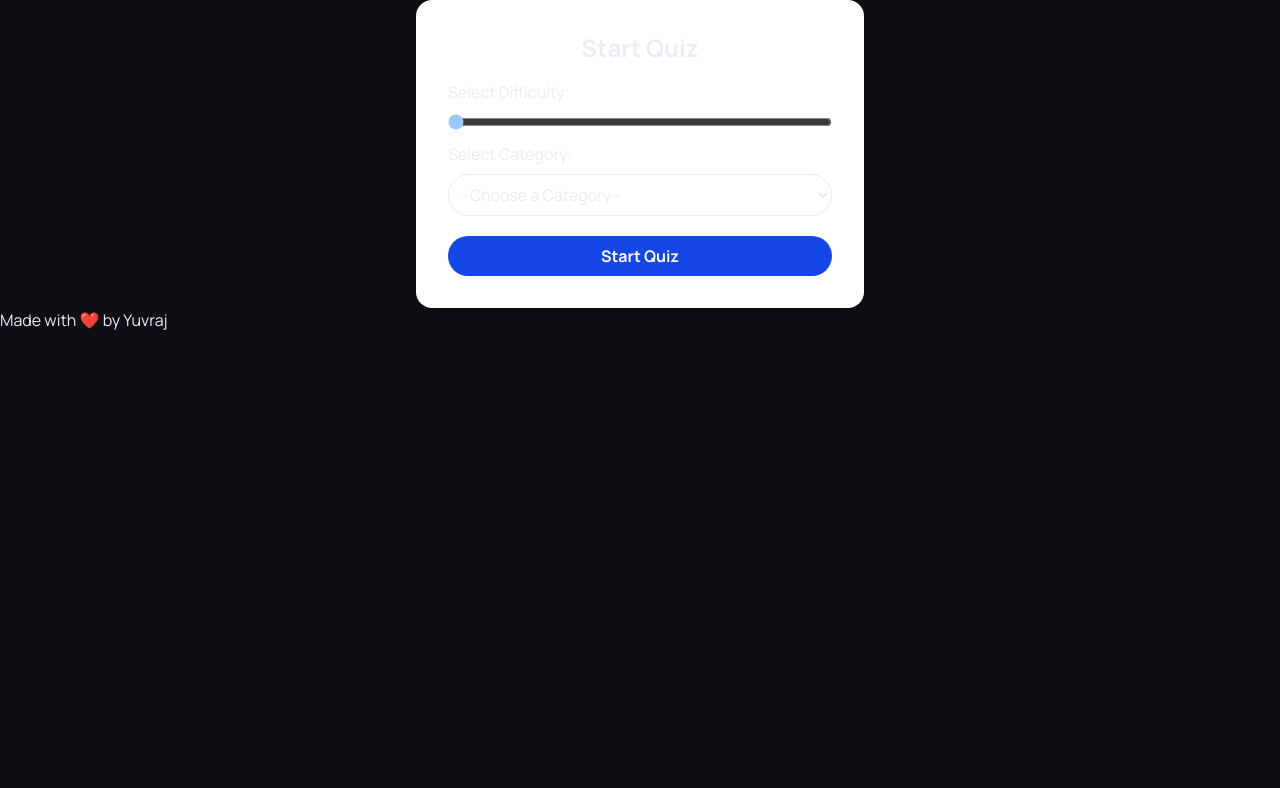
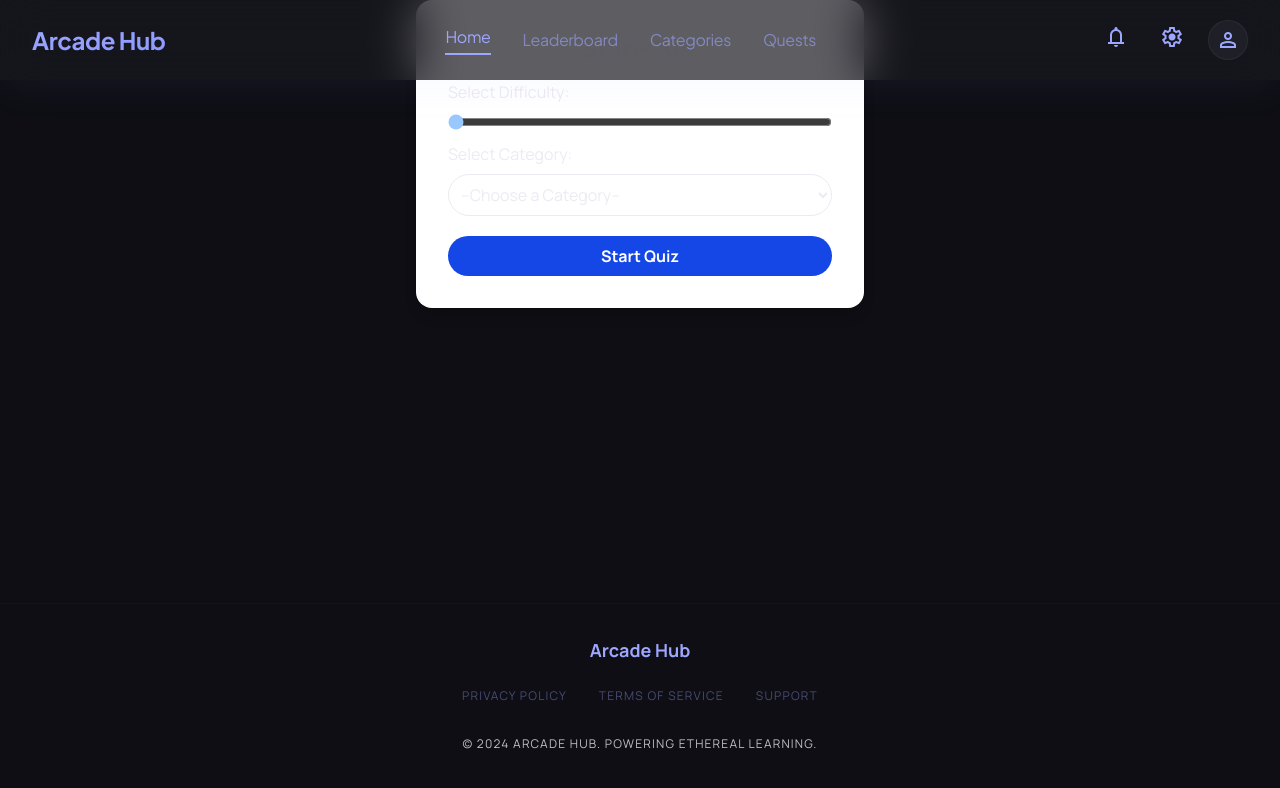
Before and after one commit to yuvrajsingh0125/React-Quiz-app, a React (Vite) app: page / in a window 1280 px wide. Shown: the top 788 px of the page. Built offline with nearby package versions, Linux system fonts and the light colour scheme.

Commit message:
feat: redesign App shell with dark TopNav and Footer components

```diff
--- a/src/App.jsx
+++ b/src/App.jsx
@@ -1,24 +1,78 @@
-import { useState , useEffect } from "react";
-import { Outlet } from "react-router-dom";
-import './App.css'
-import QuizHomePage from "./games/quiz/QuizHomePage.jsx";
+import { Outlet, Link, useLocation } from "react-router-dom";
 import "./App.css";
-import { motion } from "framer-motion";
-import QuizPlay from "./games/quiz/QuizPlay.jsx";
-import { account } from "./services/appwrite.jsx";
-import QuizResult from "./games/quiz/QuizResult.jsx";
+
+const NAV_LINKS = [
+  { label: "Home", to: "/" },
+  { label: "Leaderboard", to: "#" },
+  { label: "Categories", to: "#" },
+  { label: "Quests", to: "#" },
+];
+
+function TopNav() {
+  const { pathname } = useLocation();
+  return (
+    <nav className="fixed top-0 w-full z-50 bg-[#191920]/70 backdrop-blur-xl shadow-[0_8px_40px_rgba(157,167,255,0.06)] h-20">
+      <div className="flex justify-between items-center px-8 h-full w-full max-w-7xl mx-auto font-[Plus_Jakarta_Sans] tracking-tight">
+        <Link to="/" className="text-2xl font-bold bg-gradient-to-br from-[#9da7ff] to-[#8c98ff] bg-clip-text text-transparent">
+          Arcade Hub
+        </Link>
+        <div className="hidden md:flex items-center gap-8">
+          {NAV_LINKS.map(({ label, to }) => (
+            <Link
+              key={label}
+              to={to}
+              className={`transition-colors ${
+                pathname === to
+                  ? "text-[#9da7ff] border-b-2 border-[#9da7ff] pb-1"
+                  : "text-[#9da7ff]/60 hover:text-[#9da7ff]"
+              }`}
+            >
+              {label}
+            </Link>
+          ))}
+        </div>
+        <div className="flex items-center gap-4">
+          <button className="p-2 text-[#9da7ff] hover:bg-[#1f1f27] rounded-full transition-all duration-300">
+            <span className="material-symbols-outlined">notifications</span>
+          </button>
+          <button className="p-2 text-[#9da7ff] hover:bg-[#1f1f27] rounded-full transition-all duration-300">
+            <span className="material-symbols-outlined">settings</span>
+          </button>
+          <div className="w-10 h-10 rounded-full bg-[#1f1f27] border border-[#48474e]/30 overflow-hidden flex items-center justify-center">
+            <span className="material-symbols-outlined text-[#9da7ff]">person</span>
+          </div>
+        </div>
+      </div>
+    </nav>
+  );
+}
+
+function Footer() {
+  return (
+    <footer className="bg-[#0e0e14] w-full py-12">
+      <div className="bg-[#131319] h-px w-full mb-8" />
+      <div className="flex flex-col items-center justify-center text-center px-6 font-[Manrope] text-xs uppercase tracking-widest">
+        <div className="font-bold text-[#9da7ff] mb-6 text-lg tracking-normal normal-case">Arcade Hub</div>
+        <div className="flex gap-8 mb-8">
+          {["Privacy Policy", "Terms of Service", "Support"].map((l) => (
+            <a key={l} href="#" className="text-[#9da7ff]/40 hover:text-[#9da7ff] transition-colors hover:underline decoration-[#bc87fe]">{l}</a>
+          ))}
+        </div>
+        <p className="opacity-80">© 2024 Arcade Hub. Powering Ethereal Learning.</p>
+      </div>
+    </footer>
+  );
+}
 
 function App() {
-
   return (
-    <>
-    <div className="app">
-      <Outlet />
+    <div className="min-h-screen flex flex-col">
+      <TopNav />
+      <main className="flex-grow">
+        <Outlet />
+      </main>
+      <Footer />
     </div>
-    <div className="footer">
-      <p>Made with ❤️ by Yuvraj</p>
-    </div>
-    </>
   );
 }
 
```
